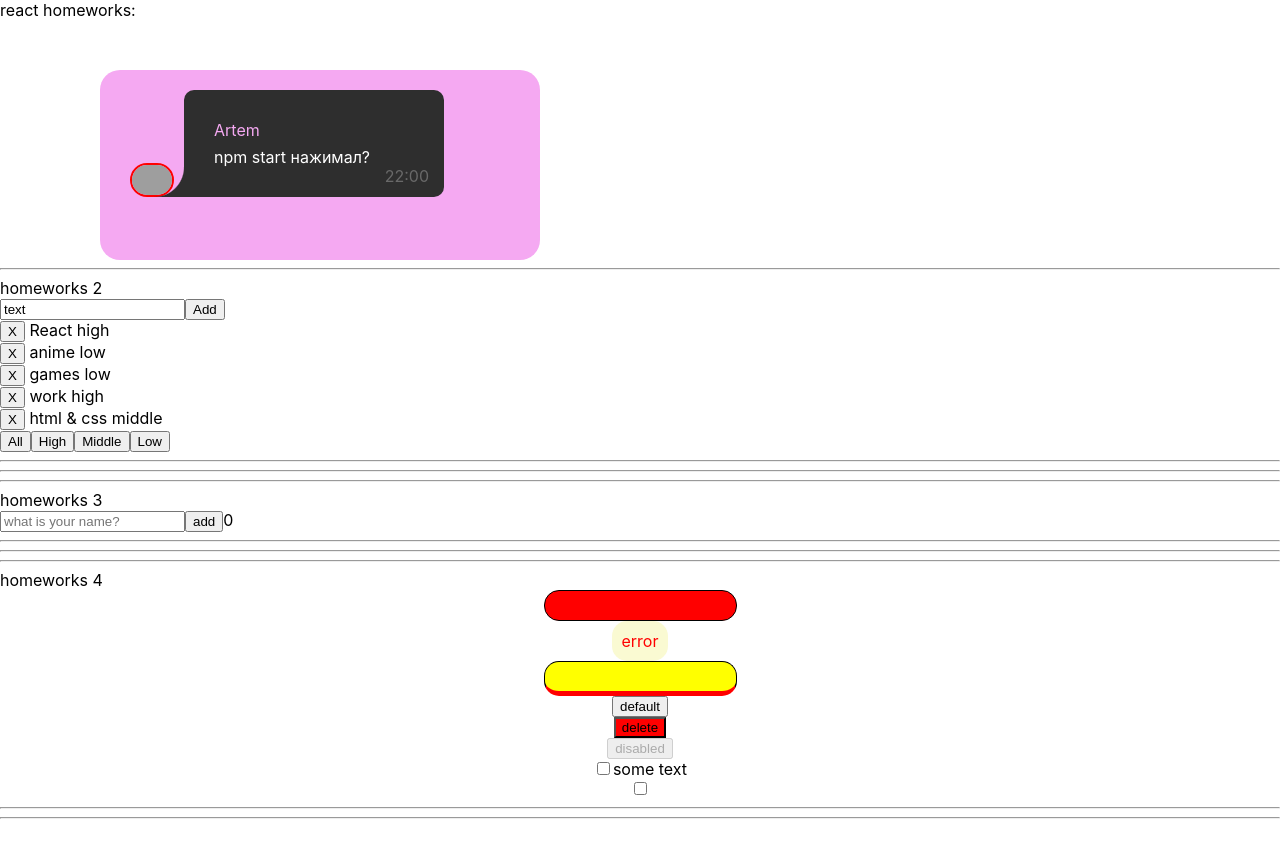
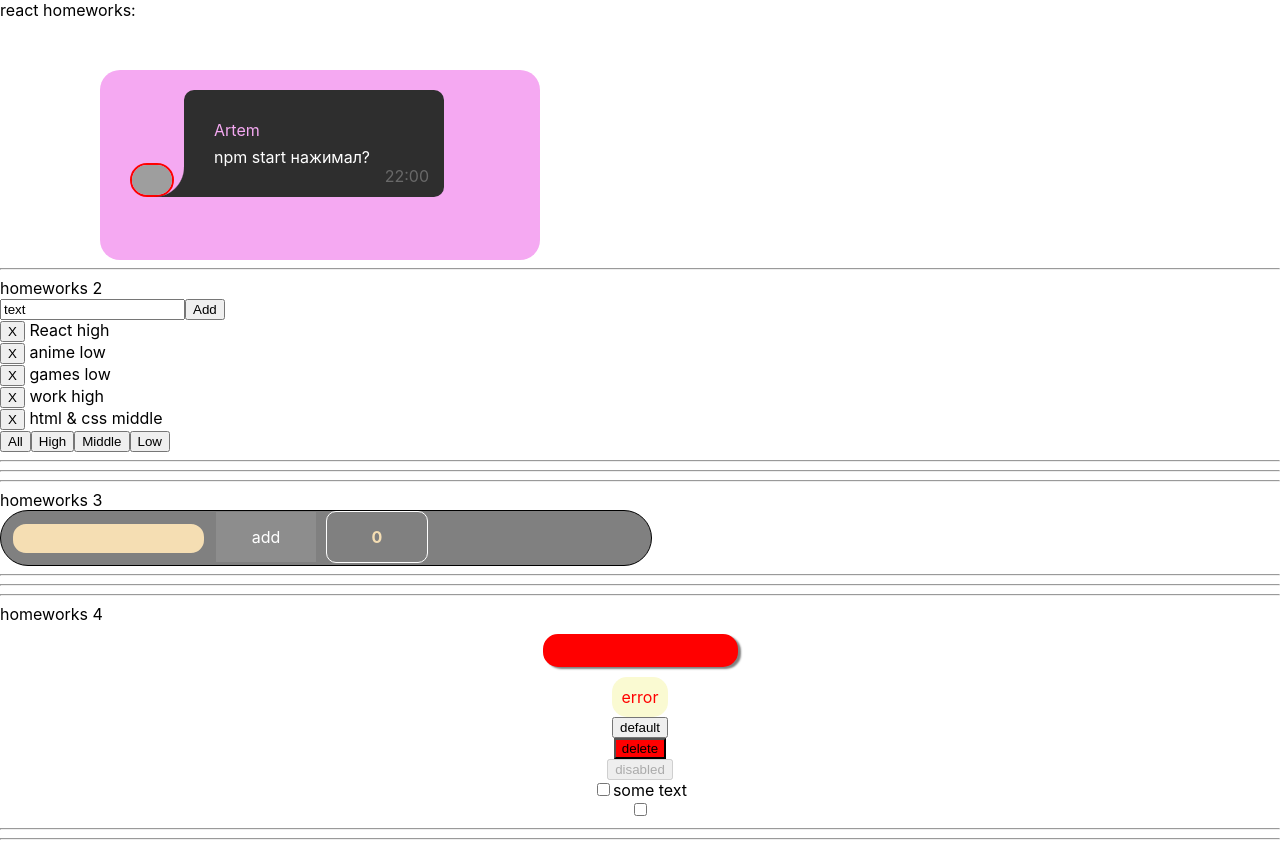
Before and after one commit to Nikolas-Bars/dzFromIgnat, a React (Create React App) app: page / in a window 1280 px wide. Before the commit the page ends 827 px from the top, so only its background shows below. Built offline with nearby package versions, Linux system fonts and the light colour scheme; grey boxes are pictures that could not be loaded.

Commit message:
HW3 added Superinput

```diff
--- a/package.json
+++ b/package.json
@@ -2,7 +2,7 @@
   "name": "simple-react-homeworks",
   "version": "0.1.0",
   "private": true,
-  "homepage": "https://nikolas-bars.github.io/dzFromIgnat/",
+  "homepage": "https://nikolas-bars.github.io/dzFromIgnat",
   "dependencies": {
     "@testing-library/jest-dom": "^4.2.4",
     "@testing-library/react": "^9.3.2",
--- a/src/p2-homeworks/h3/Greeting.module.css
+++ b/src/p2-homeworks/h3/Greeting.module.css
@@ -3,5 +3,92 @@
 }
 
 .error {
-    border: 1px solid red;
+    box-shadow: 3px 2px 2px red;
 }
+
+.errorSpan{
+    display: inline-block;
+    border-radius: 10px;
+    border: 1px solid white;
+    font-weight: bold;
+    color: wheat;
+    line-height: 50px;
+    height: 50px;
+    text-align: center;
+    width: 200px;
+    cursor: pointer;
+    vertical-align: center;
+    margin-right: 10px;
+    background-color: red;
+}
+
+.btn {
+    display: inline-block;
+    line-height: 50px;
+    height: 50px;
+    text-align: center;
+    width: 100px;
+    cursor: pointer;
+    vertical-align: center;
+    margin-right: 10px;
+}
+
+.btnThree {
+    color: #FFF;
+    transition: all 0.5s;
+    position: relative;
+}
+.btnThree::before {
+    content: '';
+    position: absolute;
+    top: 0;
+    left: 0;
+    width: 100%;
+    height: 100%;
+    z-index: 1;
+    background-color: rgba(255,255,255,0.1);
+    transition: all 0.3s;
+}
+.btnThree:hover::before {
+    opacity: 0 ;
+    transform: scale(0.5,0.5);
+}
+.btnThree::after {
+    content: '';
+    position: absolute;
+    top: 0;
+    left: 0;
+    width: 100%;
+    height: 100%;
+    z-index: 1;
+    opacity: 0;
+    transition: all 0.3s;
+    border: 1px solid rgba(255,255,255,0.5);
+    transform: scale(1.2,1.2);
+}
+.btnThree:hover::after {
+    opacity: 1;
+    transform: scale(1,1);
+}
+
+.HW3 {
+    background-color: gray;
+    max-width: 650px;
+    border: 1px solid black;
+    border-radius: 50px;
+}
+
+.totalUser {
+    display: inline-block;
+    border-radius: 10px;
+    border: 1px solid white;
+    font-weight: bold;
+    color: wheat;
+    line-height: 50px;
+    height: 50px;
+    text-align: center;
+    width: 100px;
+    cursor: pointer;
+    vertical-align: center;
+    margin-right: 10px;
+}
--- a/src/p2-homeworks/h3/Greeting.tsx
+++ b/src/p2-homeworks/h3/Greeting.tsx
@@ -1,5 +1,6 @@
 import React, {ChangeEvent} from 'react'
 import s from './Greeting.module.css'
+import SuperInputText from "../h4/common/c1-SuperInputText/SuperInputText";
 
 type GreetingPropsType = {
     name: string // need to fix any
@@ -18,10 +19,11 @@ const Greeting: React.FC<GreetingPropsType> = (
 
     return (
         <div>
-            <input placeholder={'what is your name?'} value={name} onChange={setNameCallback} className={inputClass}/>
-            <span>{error}</span>
-            <button onClick={addUser}>add</button>
-            <span>{totalUsers}</span>
+            <SuperInputText value={name} onChange={setNameCallback} className={error ? s.error : s.someClass} />
+          {/*  <input placeholder={'what is your name?'} value={name} onChange={setNameCallback} className={inputClass}/>*/}
+            <span className={error ? s.errorSpan : ''}>{error}</span>
+            <span onClick={addUser} className={`${s.btnThree} ${s.btn}` }>add</span>
+            <span className={s.totalUser}>{totalUsers}</span>
         </div>
     )
 }
--- a/src/p2-homeworks/h3/GreetingContainer.tsx
+++ b/src/p2-homeworks/h3/GreetingContainer.tsx
@@ -1,6 +1,7 @@
 import React, {ChangeEvent, useState} from 'react'
 import Greeting from './Greeting'
 import {UserType} from "./HW3";
+import s from './Greeting.module.css'
 
 type GreetingContainerPropsType = {
     users: Array<UserType> // need to fix any
@@ -14,7 +15,7 @@ type GreetingContainerPropsType = {
 // уровень локальной логики
 const GreetingContainer: React.FC<GreetingContainerPropsType> = ({users, addUserCallback}) => { // деструктуризация пропсов
     const [name, setName] = useState<string>('') // need to fix any
-    const [error, setError] = useState<null | 'error'>(null) // need to fix any
+    const [error, setError] = useState<null | 'Field is required'>(null) // need to fix any
 
     const setNameCallback = (e: ChangeEvent<HTMLInputElement>) => { // need to fix any
         let text = e.currentTarget.value
@@ -28,7 +29,7 @@ const GreetingContainer: React.FC<GreetingContainerPropsType> = ({users, addUser
             setName('')
             alert(`Hello, ${name}!`)
         } else {
-            setError('error')
+            setError('Field is required')
         }
 
         // need to fix
@@ -37,6 +38,8 @@ const GreetingContainer: React.FC<GreetingContainerPropsType> = ({users, addUser
     const totalUsers = users.length // need to fix
 
     return (
+
+        <div className={s.HW3}>
         <Greeting
             name={name}
             setNameCallback={setNameCallback}
@@ -44,6 +47,7 @@ const GreetingContainer: React.FC<GreetingContainerPropsType> = ({users, addUser
             error={error}
             totalUsers={totalUsers}
         />
+        </div>
     )
 }
 
--- a/src/p2-homeworks/h3/HW3.tsx
+++ b/src/p2-homeworks/h3/HW3.tsx
@@ -18,7 +18,7 @@ function HW3() {
     }
 
     return (
-        <div>
+        <div >
             <hr/>
             homeworks 3
 
--- a/src/p2-homeworks/h4/HW4.module.css
+++ b/src/p2-homeworks/h4/HW4.module.css
@@ -9,5 +9,10 @@
 }
 
 .testSpanError {
-    color: blue;
+    color: red;
+
 }
+
+.testInputClassName {
+    box-shadow: 3px 2px 2px gray;
+}
--- a/src/p2-homeworks/h4/HW4.tsx
+++ b/src/p2-homeworks/h4/HW4.tsx
@@ -25,10 +25,10 @@ function HW4() {
             homeworks 4
 
             <div className={s.column}>
-                <SuperInputText value={text} onChangeText={setText} onEnter={showAlert} error = {error}/>  {/* // spanClassName={s.testSpanError}*/}
+                <SuperInputText value={text} onChangeText={setText} onEnter={showAlert} spanClassName={s.testSpanError} className={s.testInputClassName} error = {error}/>
 
 
-                <SuperInputText className={s.blue} />{/* // проверьте, работает ли смешивание классов*/}
+               {/* <SuperInputText className={s.blue} /> // проверьте, работает ли смешивание классов*/}
 
 
                 {/*----------------------------------------------------*/}
--- a/src/p2-homeworks/h4/common/c1-SuperInputText/SuperInputText.module.css
+++ b/src/p2-homeworks/h4/common/c1-SuperInputText/SuperInputText.module.css
@@ -1,16 +1,15 @@
-.superInput {
+
+.input{
+    margin: 10px;
 
 }
 
-.input{
-    border: 1px solid black;
-}
 
 .errorInput {
-
+    border: 2px solid red;
     border-radius: 15px;
     padding: 7px;
-    background: red;
+    background-color: red;
 }
 
 .errorInputOn {
@@ -20,8 +19,6 @@
     background: red;
 }
 
-
-
 .error {
     color: red;
     padding: 10px;
@@ -30,8 +27,8 @@
 }
 
 .superInput{
-    border: 1px solid black;
+    border: 2px solid grey;
     border-radius: 15px;
     padding: 7px;
-    background: yellow;
+    background: wheat;
 }
--- a/src/p2-homeworks/h4/common/c1-SuperInputText/SuperInputText.tsx
+++ b/src/p2-homeworks/h4/common/c1-SuperInputText/SuperInputText.tsx
@@ -16,10 +16,13 @@ type SuperInputTextPropsType = DefaultInputPropsType & { // и + ещё проп
 const SuperInputText: React.FC<SuperInputTextPropsType> = (
     {
         type, // достаём и игнорируем чтоб нельзя было задать другой тип инпута
-        onChange, onChangeText,
-        onKeyPress, onEnter,
+        onChange,
+        onChangeText,
+        onKeyPress,
+        onEnter,
         error,
-        className, spanClassName,
+        className,
+        spanClassName,
 
         ...restProps// все остальные пропсы попадут в объект restProps
     }
@@ -29,24 +32,41 @@ const SuperInputText: React.FC<SuperInputTextPropsType> = (
 
         onChangeText && onChangeText(e.currentTarget.value)
     }
+
+
+
+
+
+
+
+
+
+
+
+
+
+
     const onKeyPressCallback = (e: KeyboardEvent<HTMLInputElement>) => {
         onKeyPress && onKeyPress(e);
 
-        onEnter // если есть пропс onEnter
-        && e.key === 'Enter' // и если нажата кнопка Enter
-        && onEnter() // то вызвать его
+        onEnter && e.key === 'Enter' && onEnter()
     }
+
+
+
+
+
 
     const finalSpanClassName = `${s.error} ${spanClassName ? spanClassName : ''}`
     const finalInputClassName = `${s.input} ${error ? s.errorInput : s.superInput} ${className}` // need to fix with (?:) and s.superInput
 
     return (
         <>
-            <input type={'text'} onChange={onChangeCallback} onKeyPress={onKeyPressCallback} className={finalInputClassName}
-                {...restProps} // отдаём инпуту остальные пропсы если они есть (value например там внутри)
-            />
+            <input type={'text'} onChange={onChangeCallback} onKeyPress={onKeyPressCallback} className={finalInputClassName}  {...restProps} />
+
             {error && <span className={finalSpanClassName}>{error}</span>}
-        </>
+
+            </>
     )
 }
 
```
